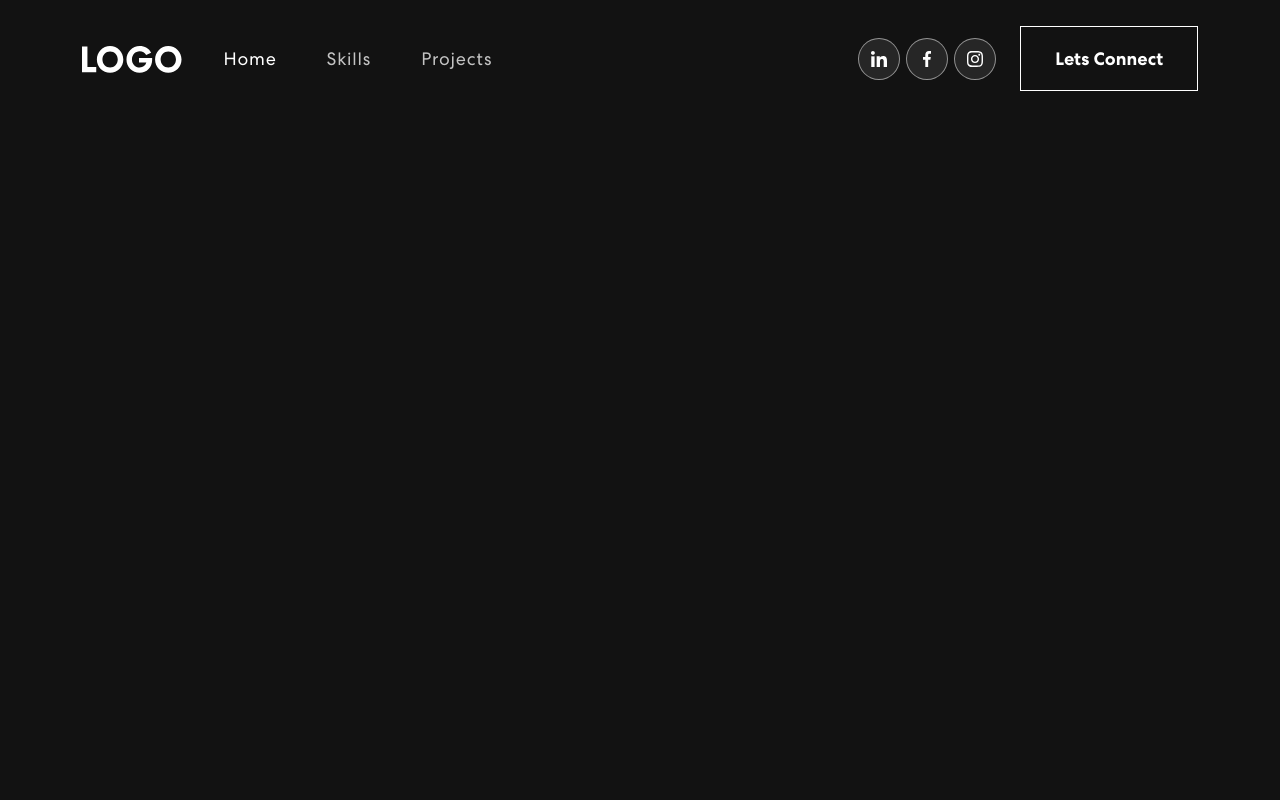
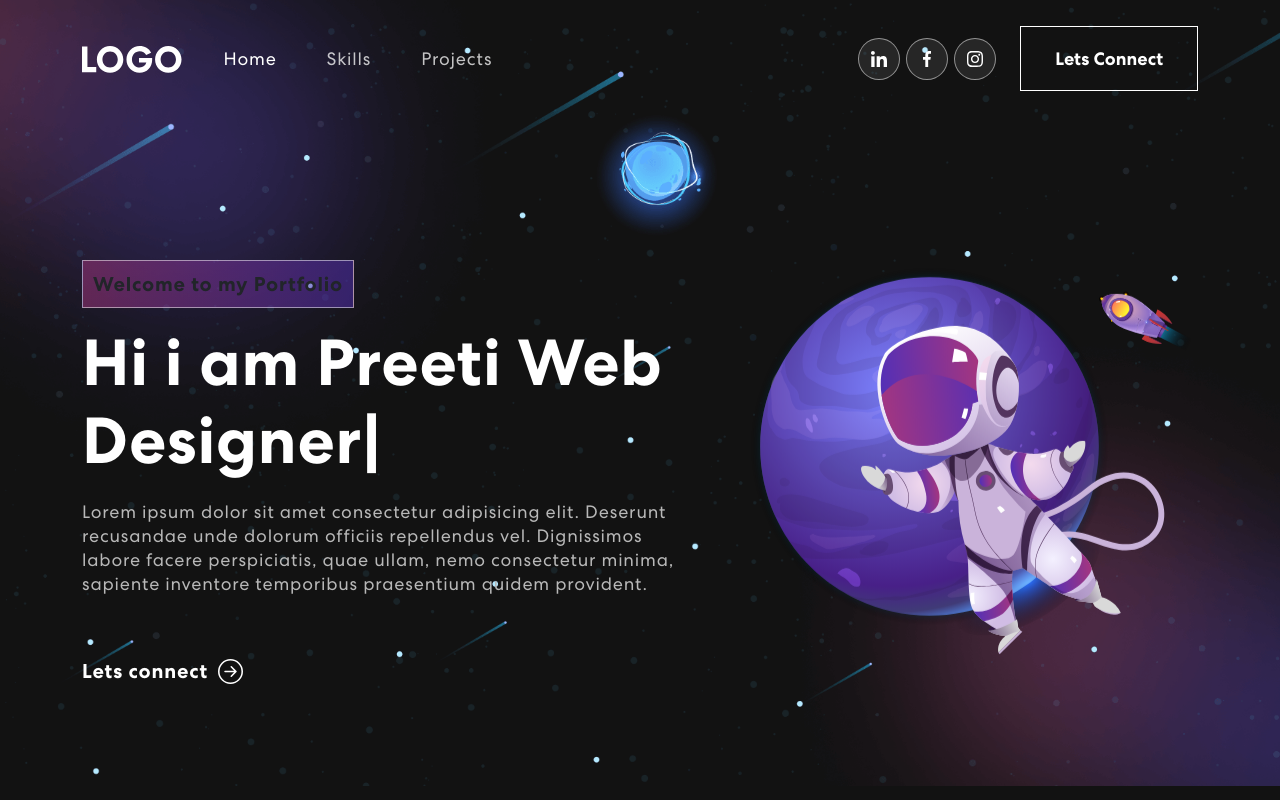
Before and after one commit to preetibiswas/space-pro, a React (Vite) app: page / in a window 1280 px wide. Built offline with nearby package versions, Linux system fonts and the light colour scheme.

Commit message:
banner-component-completed

```diff
--- a/package.json
+++ b/package.json
@@ -14,7 +14,8 @@
     "react": "^18.2.0",
     "react-bootstrap": "^2.9.1",
     "react-bootstrap-icons": "^1.10.3",
-    "react-dom": "^18.2.0"
+    "react-dom": "^18.2.0",
+    "react-type-animation": "^3.2.0"
   },
   "devDependencies": {
     "@types/react": "^18.2.43",
--- a/src/App.css
+++ b/src/App.css
@@ -236,3 +236,77 @@
 nav.navbar .navbar-toggler[aria-expanded="true"] .navbar-toggler-icon {
 	border-color: transparent;
 }
+
+
+/* Banner */
+.banner {
+  margin-top: 0;
+  padding: 260px 0 100px 0;
+  background-image: url('./assets/img/banner-bg.png');
+  background-position: top center;
+  background-size:cover;
+  background-repeat: no-repeat;
+}
+
+.banner .tagline{
+  font-weight: 700;
+  letter-spacing: 0.8px;
+  padding: 8px 10px;
+  background:linear-gradient(90.21deg, rgba(170, 54, 124, 0.5) -5.91%, rgba(74, 47, 189, 0.5) 111.58%);
+  border: 1px solid  rgba(255, 255, 255, 0.5);
+  font-size: 20px;
+  margin-bottom: 16px;
+  display: inline-block;
+}
+
+.banner h1{
+  font-size: 65px;
+  font-weight: 700;
+  letter-spacing: 0.8px;
+  display: block;
+  margin-bottom: 20px;
+  color: #fff;
+}
+.banner p{
+  color:#B8B8B8;
+  font-size: 18px;
+  letter-spacing: 0.8px;
+  line-height: 1.5rem;
+  width: 96%;
+}
+.banner button{
+  color: #fff;
+  font-weight: 700;
+  font-size: 20px;
+  margin-top: 60px;
+  letter-spacing: 0.8px;
+  display: flex;
+  align-items: center;
+
+
+}
+.banner button svg{
+  font-size: 25px;
+  margin-left: 10px;
+  transition: 0.3s ease-in-out;
+  line-height: 1;
+
+}
+.banner button:hover svg{
+  margin-left: 25px;
+}
+.banner img{
+  animation: updown 3s linear infinite;
+}
+@keyframes updown {
+  0%{
+    transform: translateY(-20px);
+  }
+  50%{
+    transform: translateY(20px);
+  }
+  100%{
+    transform: translateY(-20px);
+  }
+
+}
--- a/src/App.jsx
+++ b/src/App.jsx
@@ -1,6 +1,7 @@
 import './App.css'
 import NavBar from "./Component/Navbar"
 import 'bootstrap/dist/css/bootstrap.min.css'
+import Banner from './Component/Banner'
 
 function App() {
 
@@ -8,6 +9,7 @@
   return (
     <div>
       <NavBar/>
+      <Banner/>
     </div>
 
   )
--- /dev/null
+++ b/src/Component/Banner.jsx
@@ -0,0 +1,54 @@
+import React from 'react'
+import { Container,Row,Col } from 'react-bootstrap'
+import { ArrowRightCircle } from 'react-bootstrap-icons'
+import HeaderImg from '../assets/img/header-img.svg'
+import { TypeAnimation } from 'react-type-animation';
+
+
+
+const ExampleComponent = () => {
+    return (
+      <TypeAnimation
+        sequence={[
+          // Same substring at the start will only be typed out once, initially
+          'Hi i am Preeti WebDeveloper',
+          1500, // wait 1s before replacing "Mice" with "Hamsters"
+          'Hi i am Preeti Web Designer',
+          1500,
+          'Hi i am Preeti UI/UX designer',
+          1000,
+
+        ]}
+        wrapper="span"
+        speed={20}
+
+        repeat={Infinity}
+      />
+    );
+  };
+
+const Banner = () => {
+  return (
+    <section className='banner' id='home'>
+        <Container>
+            <Row className='align-items-center'  >
+                <Col xs={12} md={6} xl={7}>
+                <span className='tagline'>Welcome to my Portfolio</span>
+                <h1><ExampleComponent/> </h1>
+                <p>Lorem ipsum dolor sit amet consectetur adipisicing elit. Deserunt recusandae unde dolorum officiis repellendus vel. Dignissimos labore facere perspiciatis, quae ullam, nemo consectetur minima, sapiente inventore temporibus praesentium quidem provident.</p>
+                <button onClick={()=>console.log('hello')}>Lets connect <ArrowRightCircle size={25}/></button>
+                </Col>
+                <Col xs={12} md={6} xl={5}>
+                    <img src={HeaderImg} alt="header" />
+                </Col>
+
+
+
+            </Row>
+        </Container>
+
+    </section>
+  )
+}
+
+export default Banner
```
Also changed, not shown: 1 other file (tests, documents, lock files or other folders).
